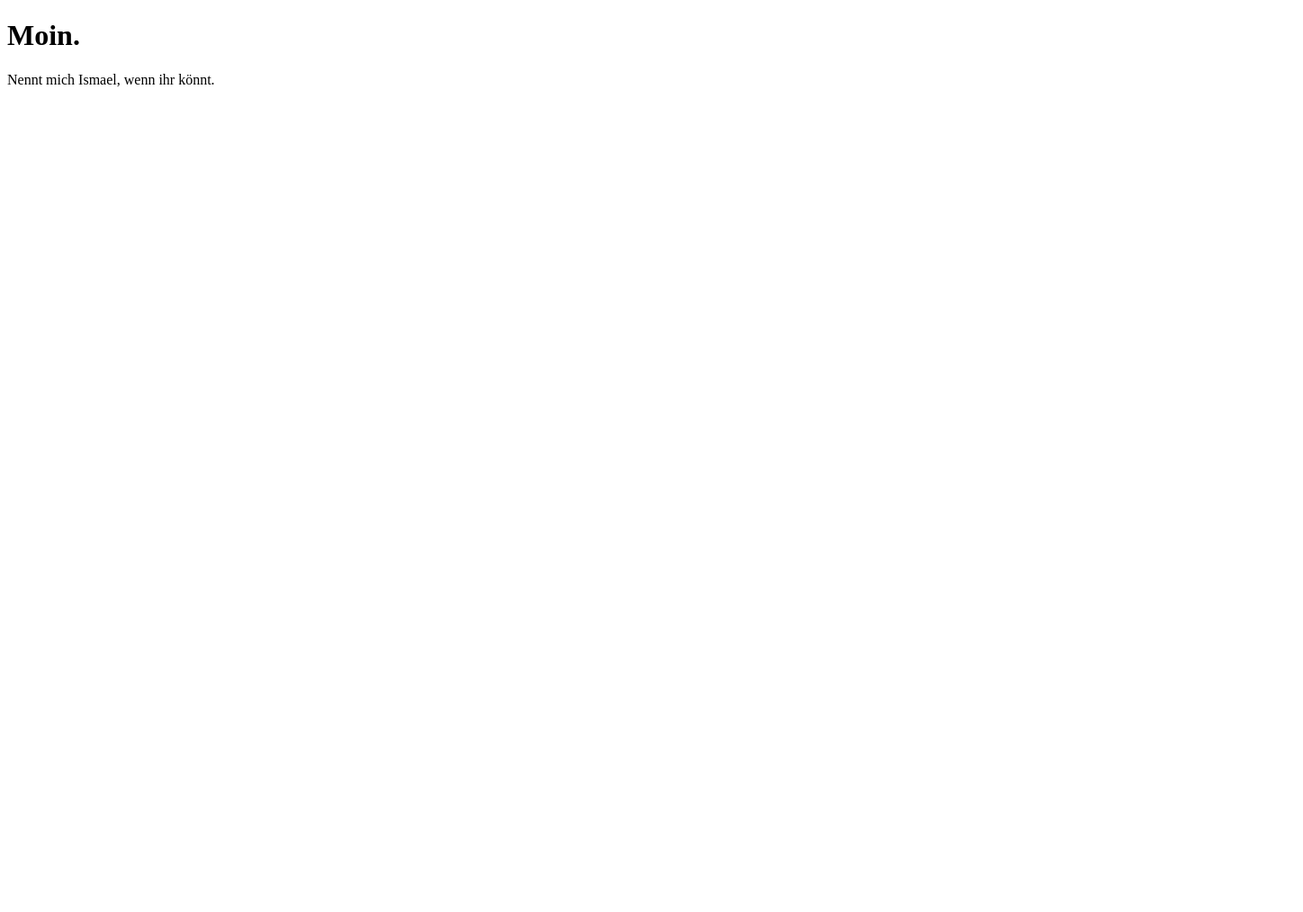
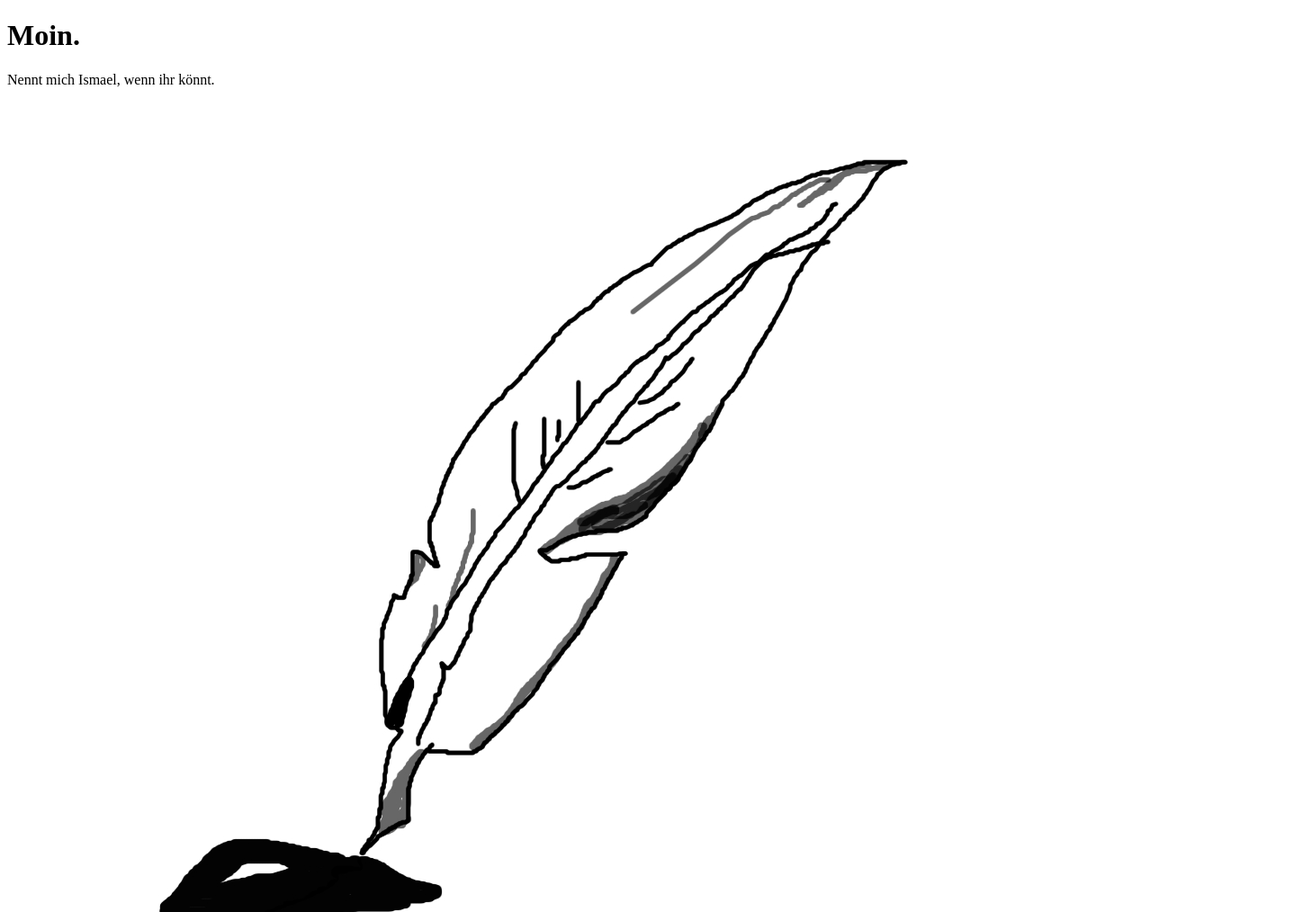
Before and after one commit to traumzeitlupe/website, a plain HTML site: page index.html in a window 1280 px wide. Shown: the whole page at 90% size, 1448 px wide, since content can reach past the window. Before the commit the page ends 800 px from the top, so only its background shows below. Drawn offline with Linux system fonts and the light colour scheme.

Commit message:
Add images-folder

```diff
--- a/index.html
+++ b/index.html
@@ -11,3 +11,5 @@
 <h1>Moin.</h1>
 
 <p>Nennt mich Ismael, wenn ihr könnt.</p>
+
+<img src="images/feder.jpg">
```
Also changed, not shown: images/feder.jpg (added).
